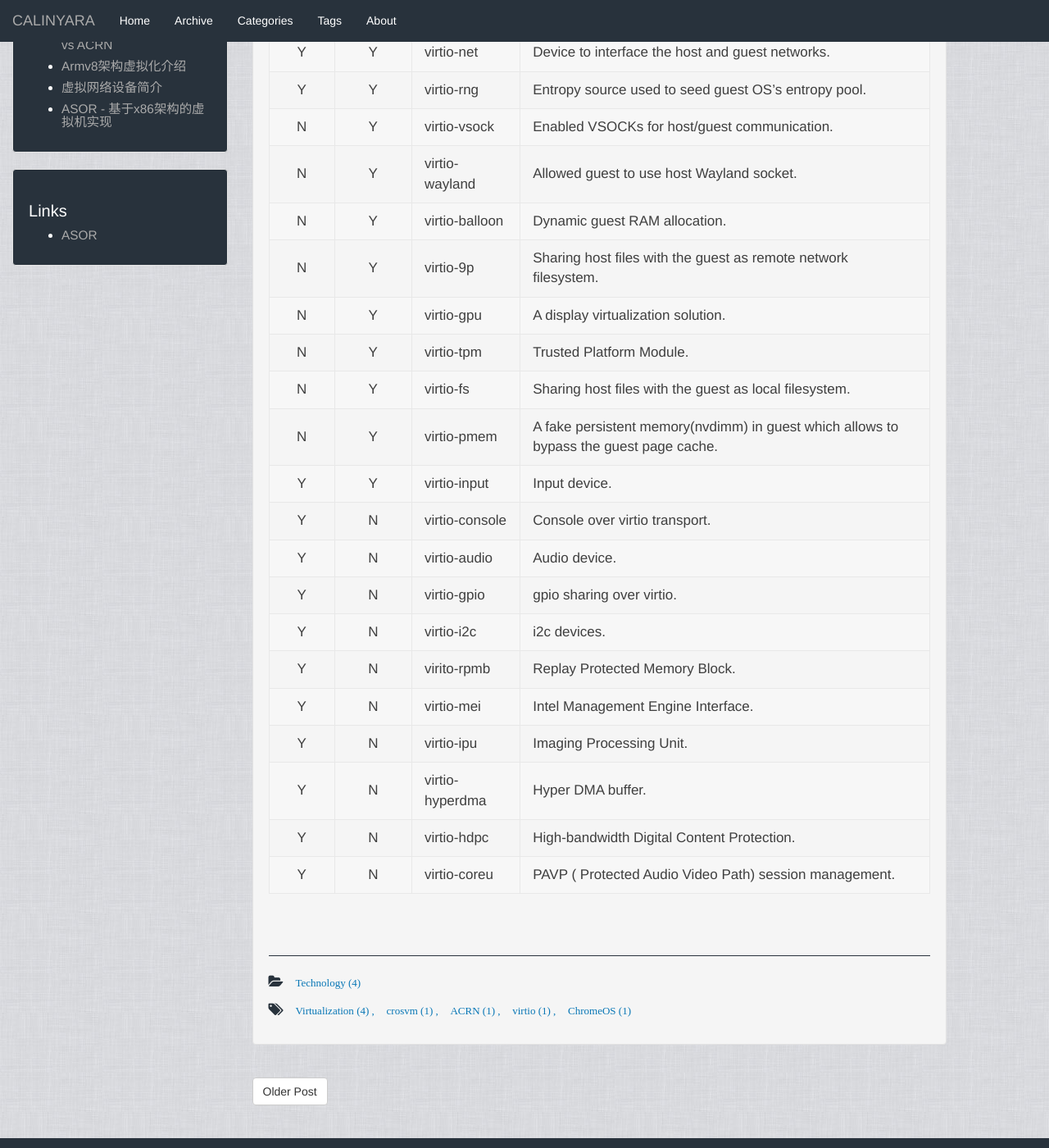
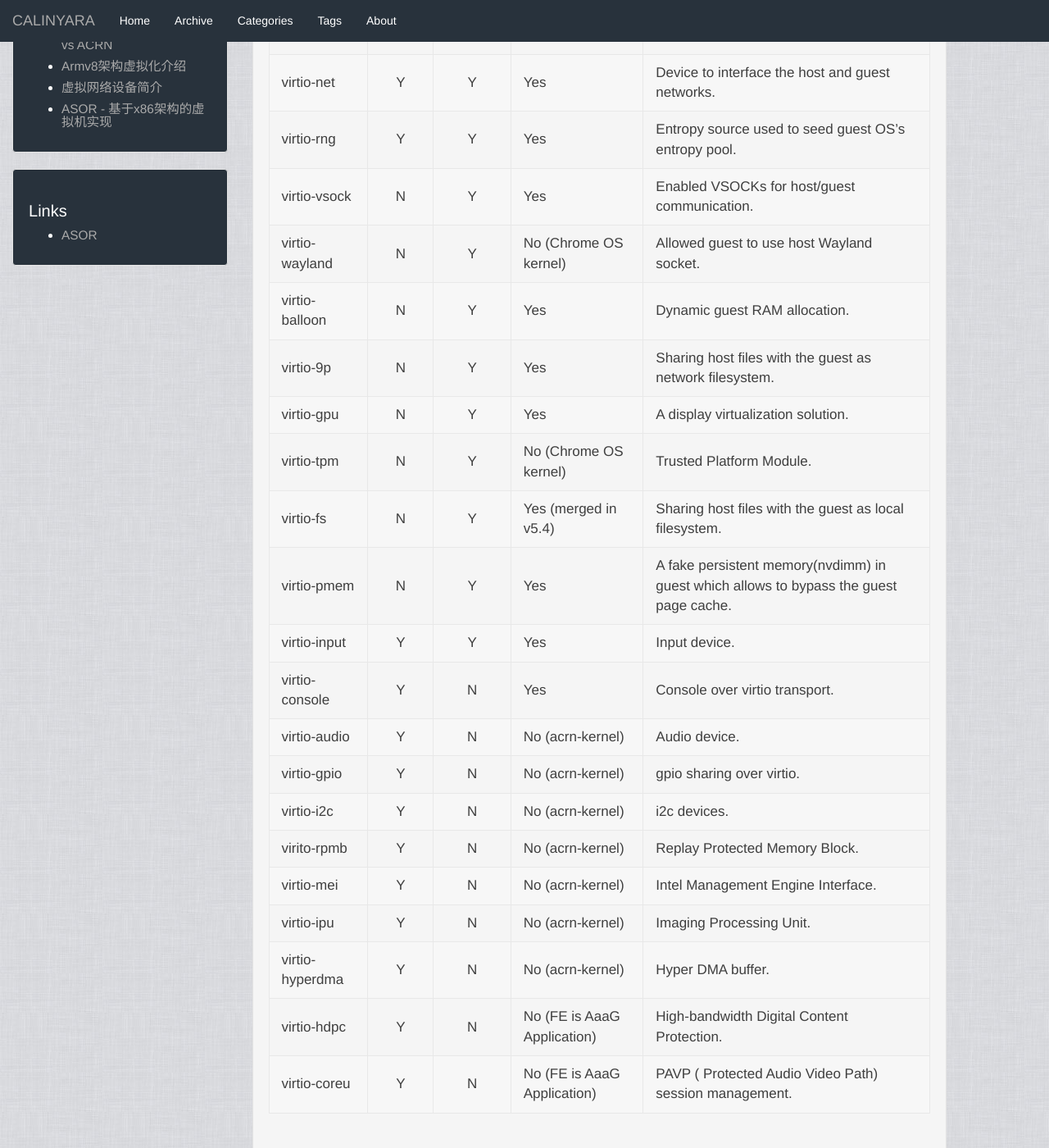
Before and after one commit to calinyara/calinyara.github.io, a Jekyll site: the page built from _posts/2019-12-10-virtio-devices-in-crosvm-vs-ACRN.markdown, in a window 1280 px wide and 1400 px high, scrolled down 507 px. Shown: the whole window at 82% size. Built offline with Jekyll 4.4.1, drawn with Linux system fonts in a browser that asks for light colours; some of the changed text lies outside the part shown.

Commit message:
update table

```diff
--- a/_posts/2019-12-10-virtio-devices-in-crosvm-vs-ACRN.markdown
+++ b/_posts/2019-12-10-virtio-devices-in-crosvm-vs-ACRN.markdown
@@ -16,30 +16,30 @@ description:
 
 <br>
 
-| ACRN | Crosvm | Device          | Description                                                  |
-| :--: | :----: | :-------------- | ------------------------------------------------------------ |
-|  Y   |   Y    | virtio-block    | Basic read/write block device.                               |
-|  Y   |   Y    | virtio-net      | Device to interface the host and guest networks.             |
-|  Y   |   Y    | virtio-rng      | Entropy source used to seed guest OS's entropy pool.         |
-|  N   |   Y    | virtio-vsock    | Enabled VSOCKs for host/guest communication.                 |
-|  N   |   Y    | virtio-wayland  | Allowed guest to use host Wayland socket.                    |
-|  N   |   Y    | virtio-balloon  | Dynamic guest RAM allocation.                                |
-|  N   |   Y    | virtio-9p       | Sharing host files with the guest as remote network filesystem.     |
-|  N   |   Y    | virtio-gpu      | A display virtualization solution.                           |
-|  N   |   Y    | virtio-tpm      | Trusted Platform Module.                                     |
-|  N   |   Y    | virtio-fs       | Sharing host files with the guest as local filesystem.       |
-|  N   |   Y    | virtio-pmem     | A fake persistent memory(nvdimm) in guest which allows to bypass  the guest page cache. |
-|  Y   |   Y    | virtio-input    | Input device.                                                |
-|  Y   |   N    | virtio-console  | Console over virtio transport.                               |
-|  Y   |   N    | virtio-audio    | Audio device.                                                |
-|  Y   |   N    | virtio-gpio     | gpio sharing over virtio.                                    |
-|  Y   |   N    | virtio-i2c      | i2c devices.                                                 |
-|  Y   |   N    | virito-rpmb     | Replay Protected Memory Block.                               |
-|  Y   |   N    | virtio-mei      | Intel Management Engine Interface.                           |
-|  Y   |   N    | virtio-ipu      | Imaging Processing Unit.                                     |
-|  Y   |   N    | virtio-hyperdma | Hyper DMA buffer.                                            |
-|  Y   |   N    | virtio-hdpc     | High-bandwidth Digital Content Protection.                   |
-|  Y   |   N    | virtio-coreu    | PAVP ( Protected Audio Video Path) session management.       |
+| Device          | ACRN | Crosvm | Frontend  Upstream          | Description                                                  |
+| --------------- | :----: | :------: | --------------------------- | ------------------------------------------------------------ |
+| virtio-block    | Y    | Y      | Yes                         | Basic read/write block device.                               |
+| virtio-net      | Y    | Y      | Yes                         | Device to interface the host and guest networks.             |
+| virtio-rng      | Y    | Y      | Yes                         | Entropy source used to seed guest OS's entropy pool.         |
+| virtio-vsock    | N    | Y      | Yes                         | Enabled VSOCKs for host/guest communication.                 |
+| virtio-wayland  | N    | Y      | No (Chrome OS kernel)       | Allowed guest to use host Wayland socket.                    |
+| virtio-balloon  | N    | Y      | Yes                         | Dynamic guest RAM allocation.                                |
+| virtio-9p       | N    | Y      | Yes                         | Sharing host files with the guest as network filesystem.     |
+| virtio-gpu      | N    | Y      | Yes                         | A display virtualization solution.                           |
+| virtio-tpm      | N    | Y      | No (Chrome OS kernel)       | Trusted Platform Module.                                     |
+| virtio-fs       | N    | Y      | Yes (merged in v5.4)        | Sharing host files with the guest   as local filesystem.     |
+| virtio-pmem     | N    | Y      | Yes                         | A fake persistent memory(nvdimm) in guest which allows to bypass  the guest page cache. |
+| virtio-input    | Y    | Y      | Yes                         | Input device.                                                |
+| virtio-console  | Y    | N      | Yes                         | Console over virtio transport.                               |
+| virtio-audio    | Y    | N      | No (acrn-kernel)            | Audio device.                                                |
+| virtio-gpio     | Y    | N      | No (acrn-kernel)            | gpio sharing over virtio.                                    |
+| virtio-i2c      | Y    | N      | No (acrn-kernel)            | i2c devices.                                                 |
+| virito-rpmb     | Y    | N      | No (acrn-kernel)            | Replay Protected Memory Block.                               |
+| virtio-mei      | Y    | N      | No (acrn-kernel)            | Intel Management Engine Interface.                           |
+| virtio-ipu      | Y    | N      | No (acrn-kernel)            | Imaging Processing Unit.                                     |
+| virtio-hyperdma | Y    | N      | No (acrn-kernel)            | Hyper DMA buffer.                                            |
+| virtio-hdpc     | Y    | N      | No (FE is AaaG Application) | High-bandwidth Digital Content Protection.                   |
+| virtio-coreu    | Y    | N      | No (FE is AaaG Application) | PAVP ( Protected Audio Video Path) session management.       |
 
 <br>
 
```
